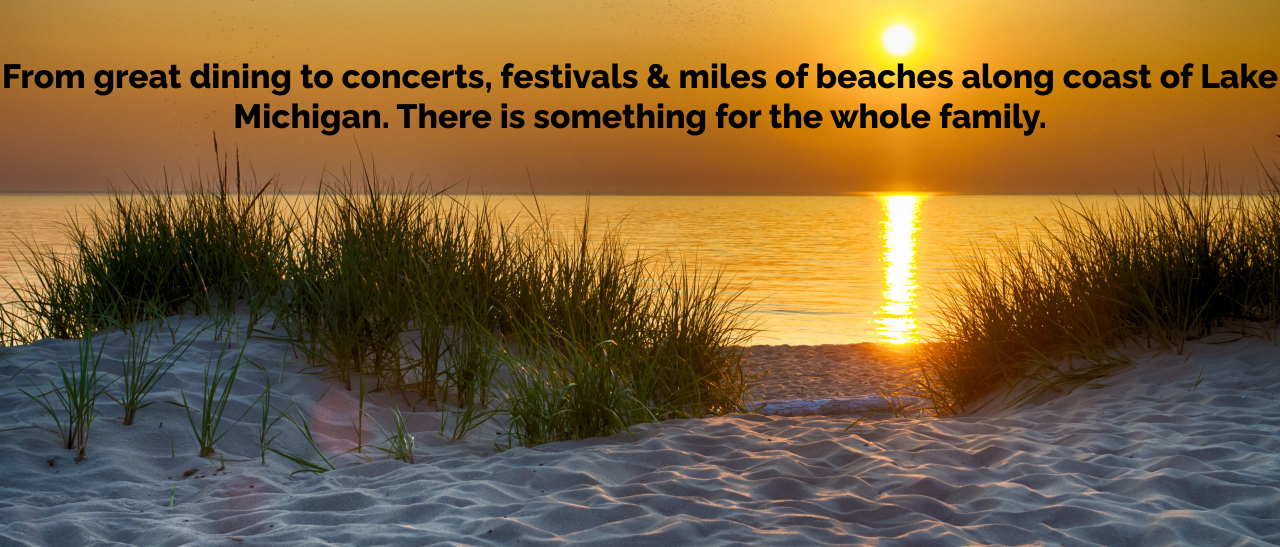
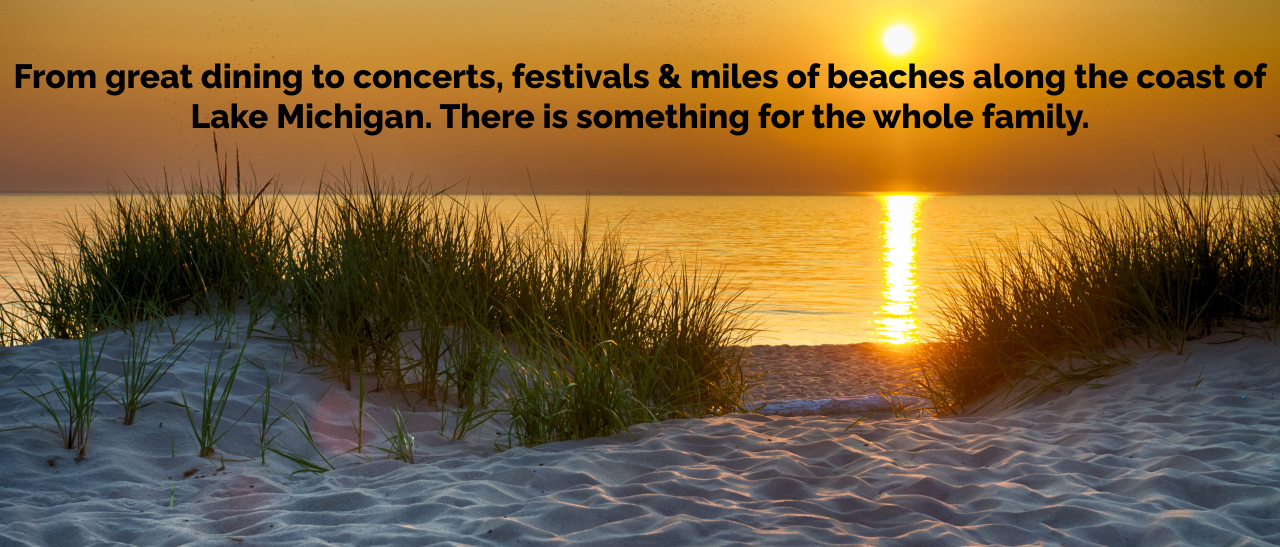
Before and after one commit to joshua-cornelsen/hometown-homepage, a plain HTML site: page index.html in a window 1280 px wide. Shown: the part 200-747 px from the top of the page. Drawn offline with Linux system fonts and the light colour scheme.

Commit message:
Update index.html
Added text to the hero h2.

```diff
--- a/index.html
+++ b/index.html
@@ -15,7 +15,7 @@
     <!-- HERO SECTION -->
     <div id="hero">
         <h1 id="title">Visit Muskegon</h1>
-        <h2 id="subtitle">From great dining to concerts, festivals & miles of beaches along coast of Lake Michigan.  There is something for the whole family.</h2>
+        <h2 id="subtitle">From great dining to concerts, festivals & miles of beaches along the coast of Lake Michigan.  There is something for the whole family.</h2>
     </div>
 
     <!-- ACTIVITIES SECTION -->
```
